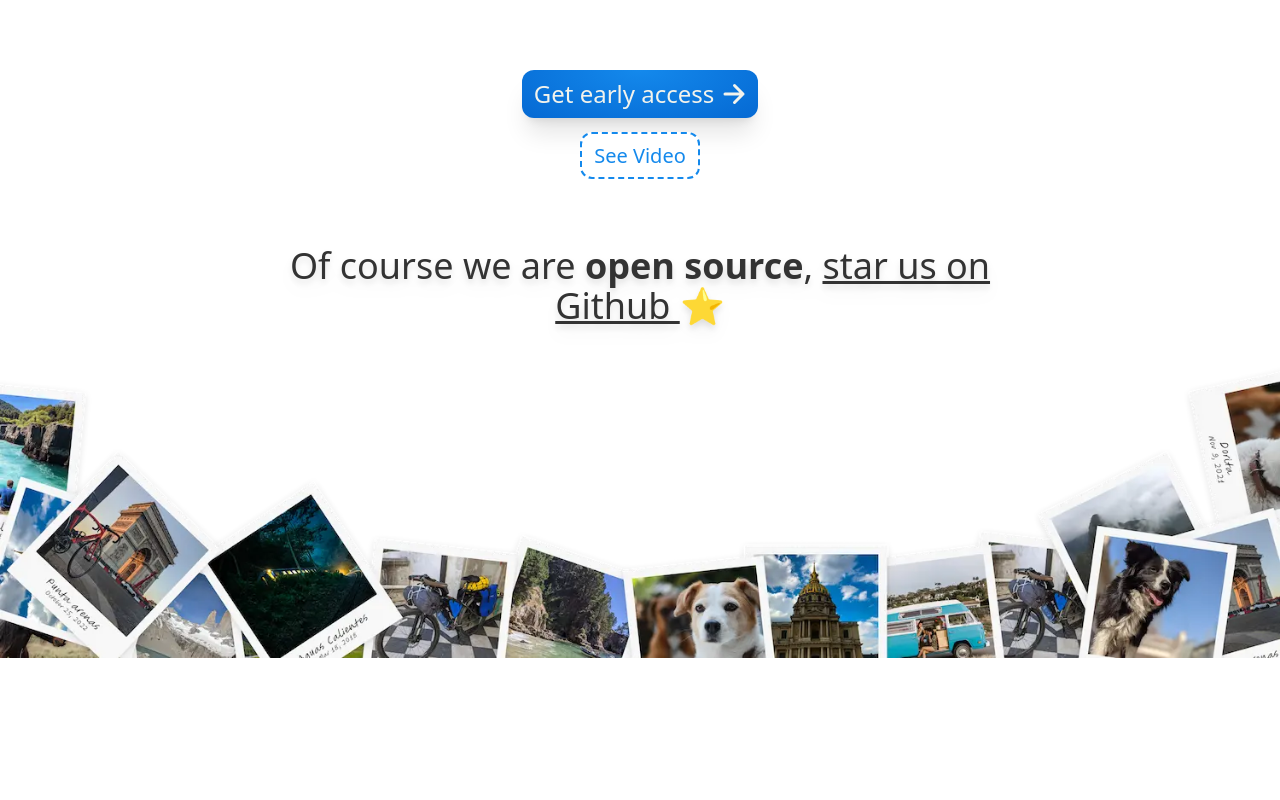
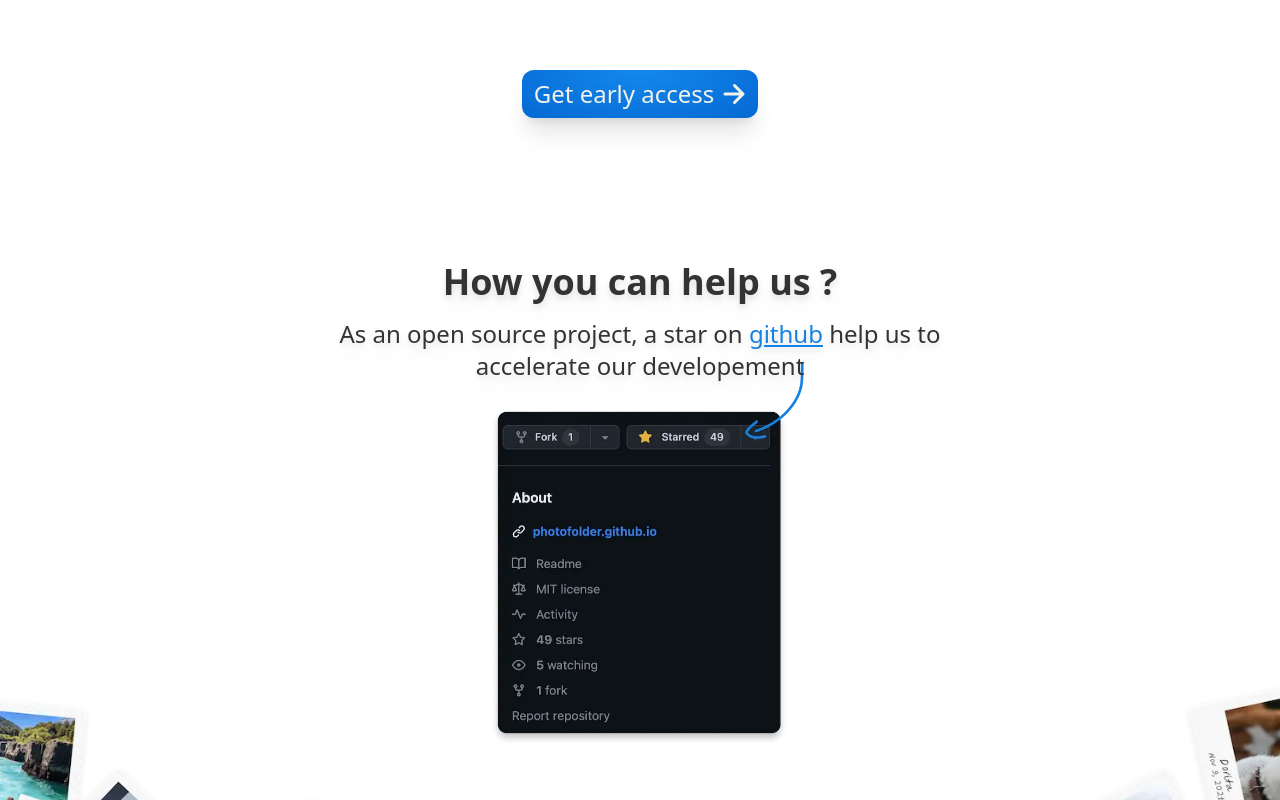
Before and after one commit to PhotoFolder/photofolder.github.io, a SvelteKit app: page / in a window 1280 px wide. Shown: the part 3740-4540 px from the top of the page. Before the commit the page ends 4398 px from the top, so only its background shows below. Built offline with nearby package versions, Linux system fonts and the light colour scheme.

Commit message:
bottom github

```diff
--- a/src/routes/+page.svelte
+++ b/src/routes/+page.svelte
@@ -245,28 +245,28 @@
 	</a>
 	<br />
 	<br />
-	<a
-		href={YOUTUBE_URL}
-		target="_blank"
-		rel="noopener noreferrer"
-		class="bg-white border-2 border-[#1489EC] border-dashed p-2 px-3 rounded-xl text-xl items-center text-[#1489EC]"
-	>
-		See Video
-	</a>
 </div>
 
 <br />
 <br />
 
-<div class=" max-w-3xl -mt-5 m-auto text-center leading-10">
-	<p class="text-4xl mt-12 drop-shadow-lg text-[#333] px-4">
-		Of course we are <span class="font-bold">open source</span>,
-		<a class="underline" href="https://github.com/PhotoFolder/app" target="_blank"
-			>star us on Github
-		</a>⭐️
+<br />
+
+<div class="flex flex-col items-center text-center">
+	<h3 class="text-4xl mt-12 drop-shadow-lg text-[#333] px-4 font-bold mb-4">
+		How you can help us ?
+	</h3>
+	<p class="text-2xl drop-shadow-lg text-[#333] px-4">
+		As an open source project, a star on <a
+			class="underline text-[#1382E6]"
+			href="https://github.com/PhotoFolder/app"
+			target="_blank"
+		>
+			github
+		</a>
+		help us to <br /> accelerate our developement
 	</p>
+	<img src="/star-us.webp" alt="images stack" class="w-[325px] ml-6 -mt-6" />
 </div>
 
-<br />
-
-<img src="/bottom-images.webp" alt="images stack" class="w-full" />
+<img src="/bottom-images.webp" alt="images stack" class="w-full -mt-20" />
```
Also changed, not shown: static/star-us.webp (added), 19 other files (tests, documents, lock files or other folders).
